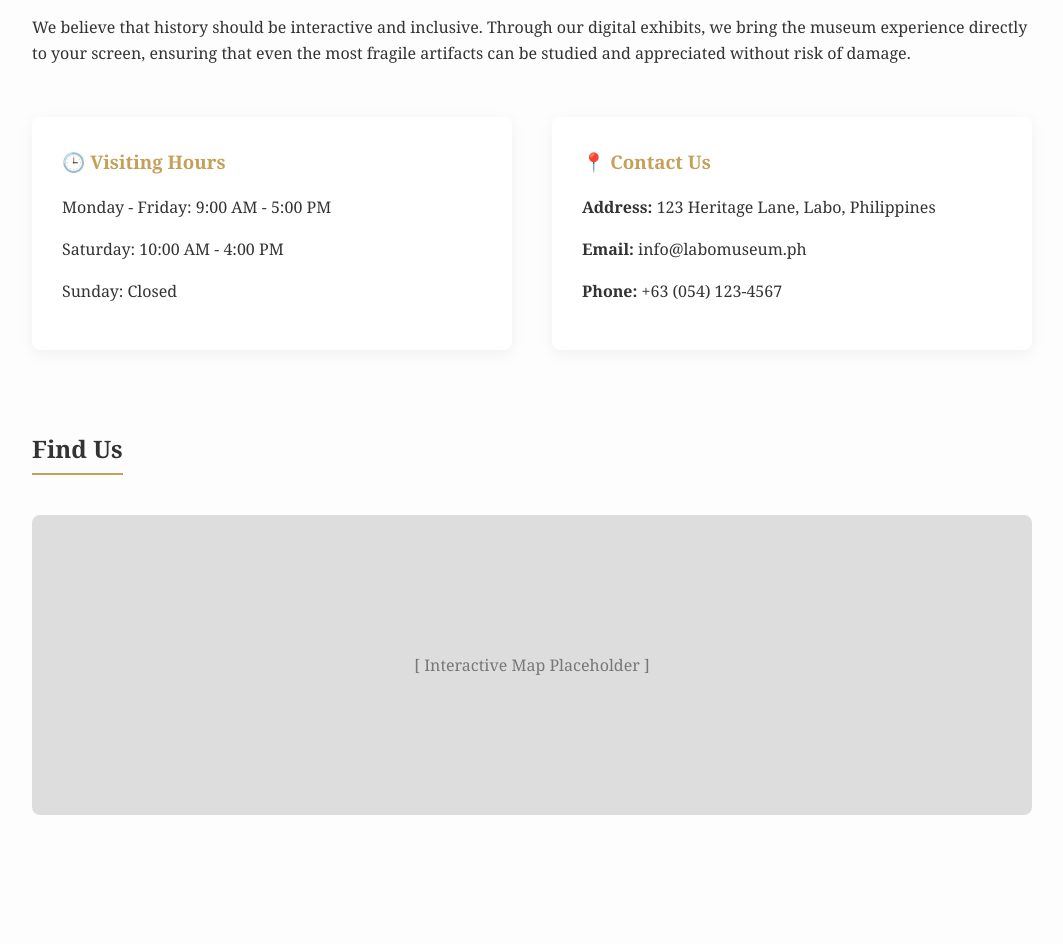
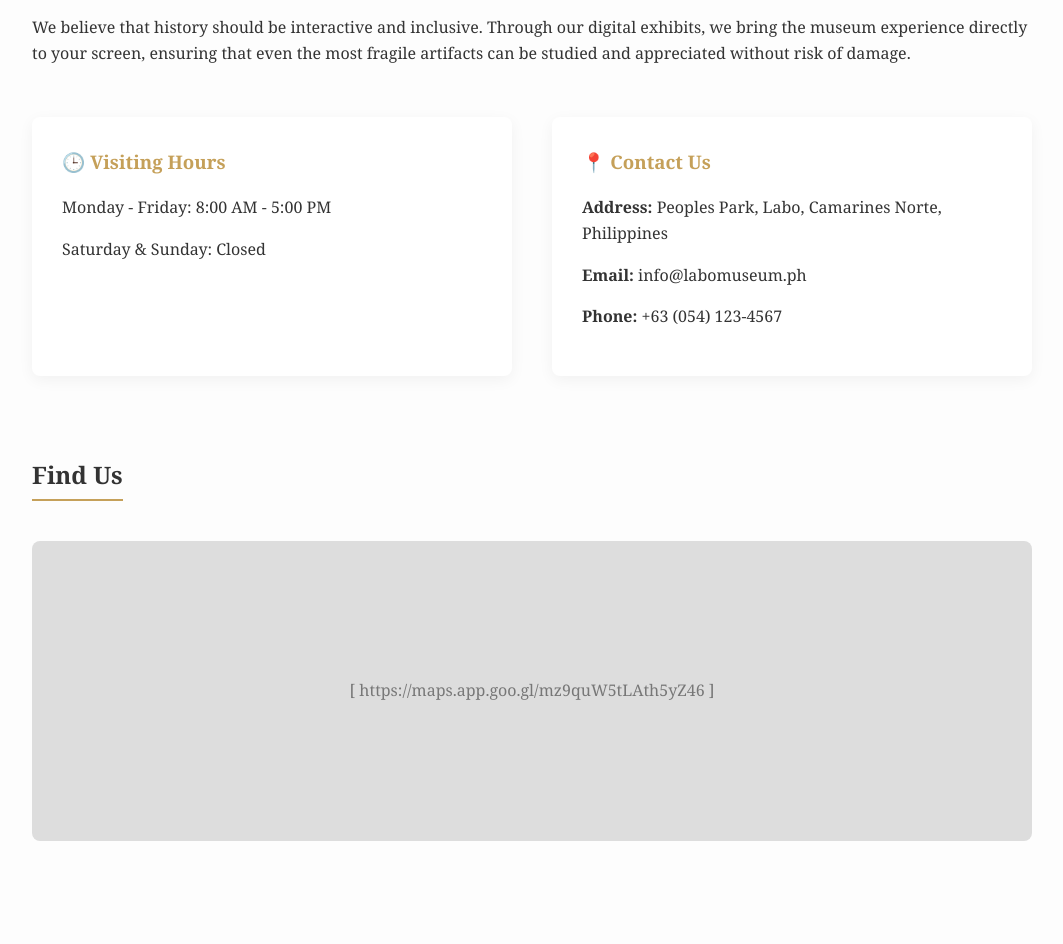
Before and after one commit to nonezens/LaboCatalog, a PHP site: page /about.php in a window 1280 px wide. Shown: the part 641-1585 px from the top of the page, without its empty margins (108-1171 px from the left). Run offline with PHP 8.4, Linux system fonts and the light colour scheme.

Commit message:
Update about.php

```diff
--- a/about.php
+++ b/about.php
@@ -70,14 +70,13 @@ include 'header.php';
         <div class="info-grid">
             <div class="info-box">
                 <h3>🕒 Visiting Hours</h3>
-                <p>Monday - Friday: 9:00 AM - 5:00 PM</p>
-                <p>Saturday: 10:00 AM - 4:00 PM</p>
-                <p>Sunday: Closed</p>
+                <p>Monday - Friday: 8:00 AM - 5:00 PM</p>
+                <p>Saturday & Sunday: Closed</p>
             </div>
 
             <div class="info-box">
                 <h3>📍 Contact Us</h3>
-                <p><strong>Address:</strong> 123 Heritage Lane, Labo, Philippines</p>
+                <p><strong>Address:</strong> Peoples Park, Labo, Camarines Norte, Philippines</p>
                 <p><strong>Email:</strong> info@labomuseum.ph</p>
                 <p><strong>Phone:</strong> +63 (054) 123-4567</p>
             </div>
@@ -86,7 +85,7 @@ include 'header.php';
         <div class="content-section" style="margin-top: 60px;">
             <h2>Find Us</h2>
             <div class="location-map">
-                <p style="color: #777;">[ Interactive Map Placeholder ]</p>
+                <p style="color: #777;">[ https://maps.app.goo.gl/mz9quW5tLAth5yZ46 ]</p>
             </div>
         </div>
     </div>
```
